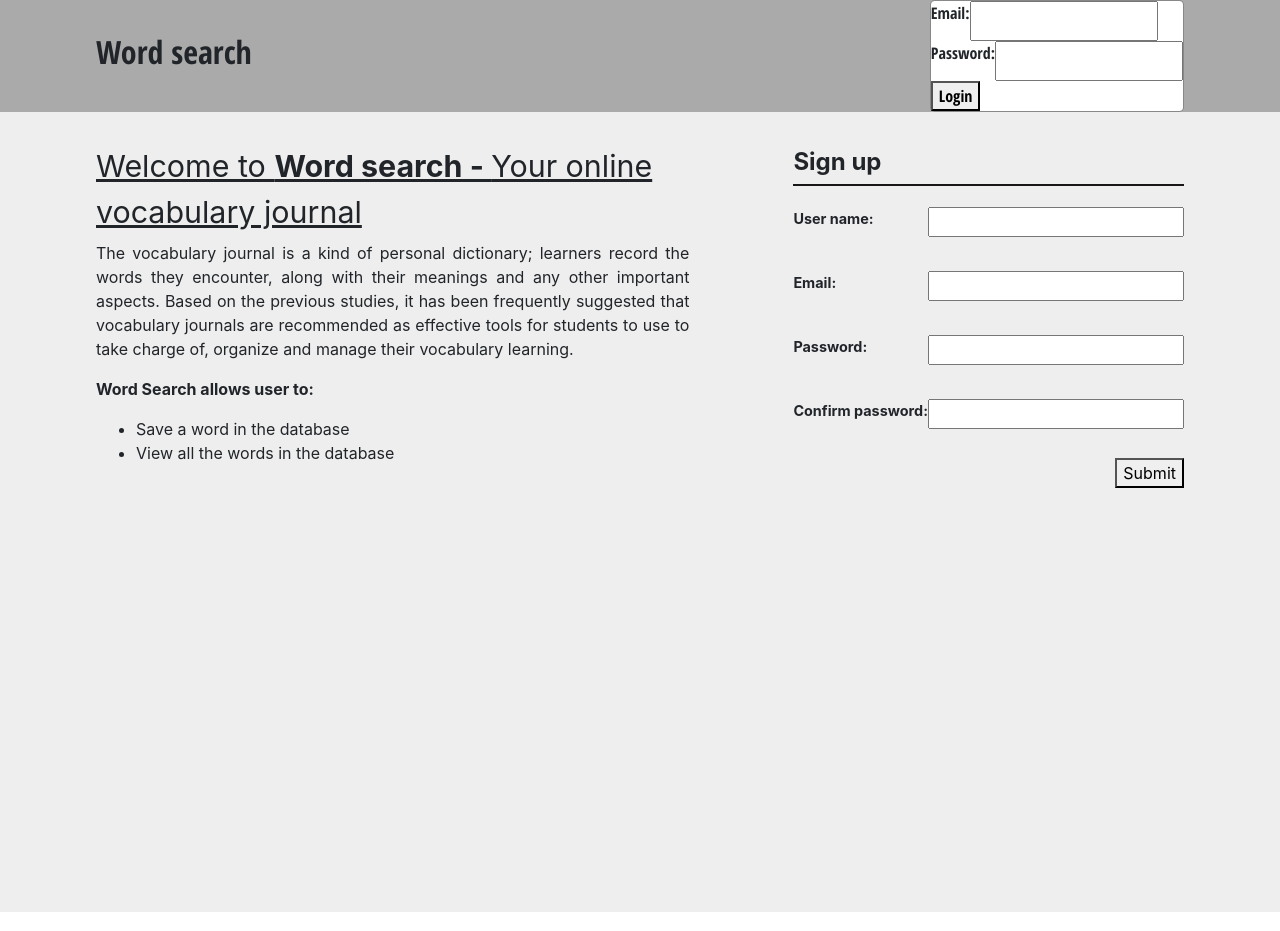
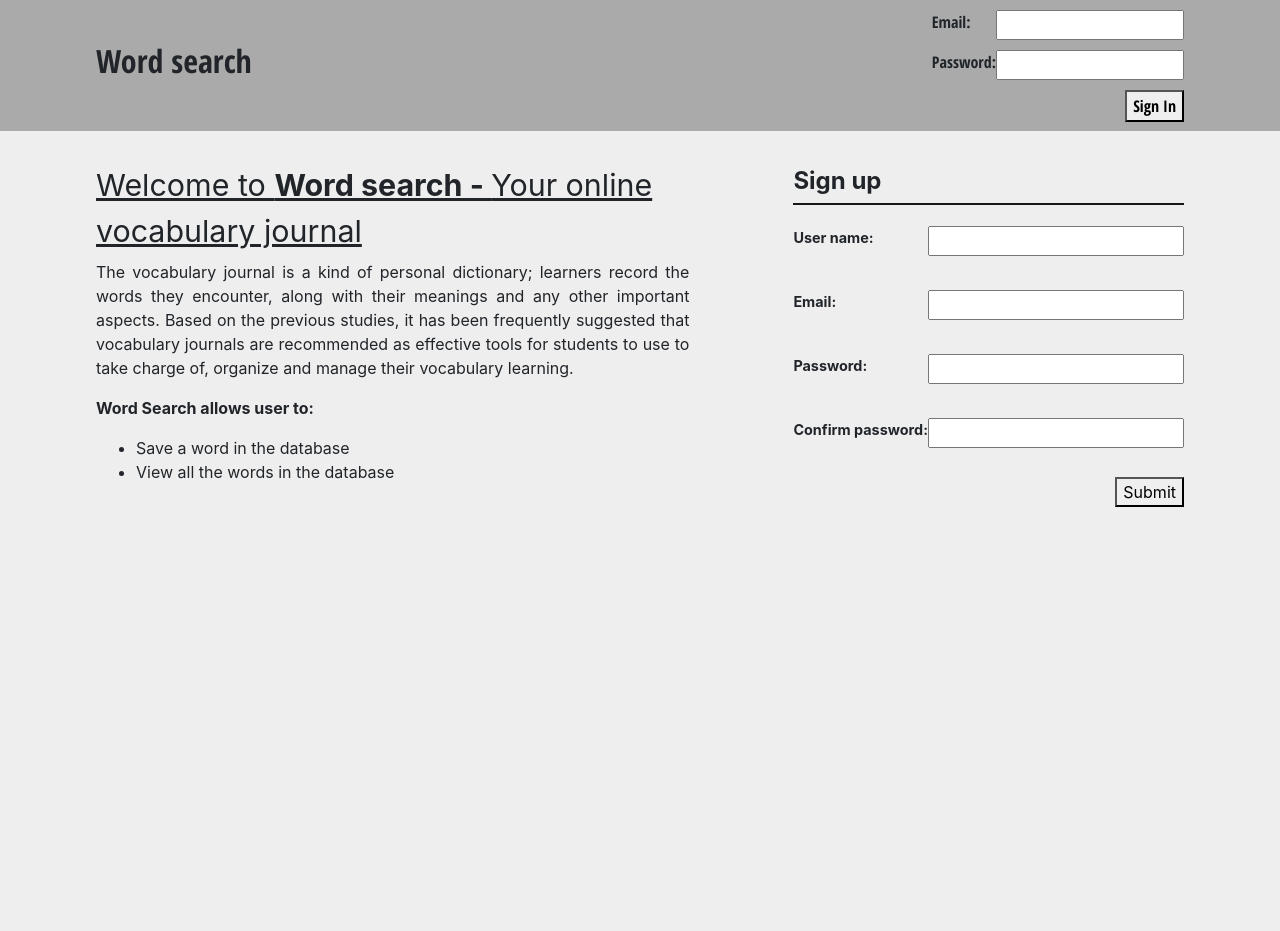
Before and after one commit to AdiCoder94/WordSearchRepo, a React (Create React App) app in the folder wordsearch-frontend/: page / in a window 1280 px wide. Built offline with nearby package versions, Linux system fonts and the light colour scheme.

Commit message:
Landing page designed

```diff
--- a/wordsearch-frontend/src/components/Components/signinformComponent.js
+++ b/wordsearch-frontend/src/components/Components/signinformComponent.js
@@ -7,6 +7,21 @@ import { frontendURL, memberDashboardURL } from '../../config/constants';
 import '../../scss/base_styles.scss';
 import '../../scss/article_styles.scss';
 import Spinner from "../Components/spinner";
+
+function SignInLoadingComponent(){
+	console.log('loading')
+	return(
+		<div className='loader-container'>
+			{/* <Spinner /> */}
+			<p className='pleasewait-txt'>Please wait...</p>
+
+			</div>)
+}
+
+function ErrMessageComponent(props){
+	return(
+		<p className='message-container'>{props.msg}</p>)
+}
 
 class SigninFormComponent extends Component{
 	constructor(){
@@ -32,33 +47,53 @@ class SigninFormComponent extends Component{
 			window.sessionStorage.setItem('token', this.props.signinState.token)
 			window.location.href = `${frontendURL}${memberDashboardURL}`
 		}
+		if(this.props.signinState.isFetching){
+			console.log('hello')
+		}
 	}
 
 	render(){
-		let hideModalClassName, loaderClassName, messageClassName;
+		let hideModalClassName, statusDisplayComponent;
 		(this.state.viewLoginModal) ? (hideModalClassName = "modal-container") : (hideModalClassName="hidden");
-		(this.props.signinState.isFetching) ? (loaderClassName = 'loader-container flex-row') : (loaderClassName = 'hidden');
-		(this.props.signinState.isErr) ? (messageClassName='message-container') : (messageClassName = 'hidden');
+		// (this.props.signinState.isFetching) ? (loaderClassName = 'loader-container flex-row') : (loaderClassName = 'hidden');
+		// (this.props.signinState.isErr) ? (messageClassName='message-container') : (messageClassName = 'hidden');
+
+		(this.props.signinState.isFetching) ? (statusDisplayComponent = <SignInLoadingComponent />) : (statusDisplayComponent = <React.Fragment />);
+		(this.props.signinState.isErr) ? (statusDisplayComponent = <ErrMessageComponent msg={this.props.signinState.err} />) : (statusDisplayComponent = <React.Fragment />);
 
 		var { signUpEmail, logInPassword } = this.state
 		const userCred = { signUpEmail, logInPassword }
 
 		return(
 			<React.Fragment>
-				<div>
-					<div className="modal-content flex-column">
+					<div className="userprofile-console flex-column">
 						<div className="username-section flex-row">
 							<p className="username-subheading">Email:</p>
 							<input type='text' value={signUpEmail} onChange={this.onTextboxChangeUserName} /></div>
 						<div className="password-section flex-row">
 							<p className="password-subheading">Password:</p>
 							<input type='password' value={logInPassword} onChange={this.onTextboxChangeLogInPassword} /></div>
-						<div className='login-cancel-holder flex-row'>
-							<button className="submit-form-btn modal-btn" onClick={() => this.props.onSignIn(userCred)}>Login</button></div>
-						<div className={loaderClassName}>
-							<Spinner />
-							<p className='pleasewait-txt'>Please wait...</p></div>
-						<p className={messageClassName}>{this.props.signinState.err}</p></div></div></React.Fragment>)}}
+						{/* <div className='signin-holder'>
+							<div className='requeststatus-display flex-column'>
+								<p className={messageClassName}>{this.props.signinState.err}</p>
+								<div className={loaderClassName}>
+									<Spinner />
+								<p className='pleasewait-txt'>Please wait...</p></div>
+							</div>
+ 							<button className="signin-btn modal-btn" onClick={() => this.props.onSignIn(userCred)}>Sign In</button>
+
+
+
+
+
+						 </div> */}
+						 <div className='signin-holder flex-row'>
+								{statusDisplayComponent}
+						 		<button className="signin-btn modal-btn" onClick={() => this.props.onSignIn(userCred)}>Sign In</button>
+						 </div>
+
+
+						 </div></React.Fragment>)}}
 
 const mapStateToProps = (state) => {
 	return {
--- a/wordsearch-frontend/src/components/Components/signupformComponent.js
+++ b/wordsearch-frontend/src/components/Components/signupformComponent.js
@@ -18,11 +18,11 @@ class SignupFormComponent extends Component{
 			signUpPassword:'',
 			signUpPasswordConfirm:'' }
 
-		this.hideModal = this.hideModal.bind(this);
 		this.onTextboxChangeUserName = this.onTextboxChangeUserName.bind(this);
 		this.onTextboxChangeSignUpEmail = this.onTextboxChangeSignUpEmail.bind(this);
 		this.onTextboxChangeSignUpPassword = this.onTextboxChangeSignUpPassword.bind(this);
-		this.onTextboxChangeSignUpPasswordConfirm = this.onTextboxChangeSignUpPasswordConfirm.bind(this); }
+		this.onTextboxChangeSignUpPasswordConfirm = this.onTextboxChangeSignUpPasswordConfirm.bind(this);
+	}
 
 	onTextboxChangeUserName(e){
 		this.setState({ signUpUsername:e.target.value })}
@@ -36,19 +36,12 @@ class SignupFormComponent extends Component{
 	onTextboxChangeSignUpPasswordConfirm(e){
 		this.setState({ signUpPasswordConfirm:e.target.value } )}
 
-	// closing the modal on clicking Cancel
-	hideModal(){
-		this.setState({ viewSignUpModal:false }, () => {
-			this.props.headerBtnActive(this.state.viewSignUpModal)
-			this.props.isModalClosed(this.state.viewSignUpModal)})}
-
 	componentDidUpdate(){
 		if(this.props.signupState.isSuccess && !this.props.signupState.isFetching){ this.hideModal() }
 	}
 
 	render(){
-		let hideModalClassName, loaderClassName, messageClassName;
-		(this.state.viewSignUpModal) ? (hideModalClassName = 'modal-container') : (hideModalClassName='hidden');
+		let loaderClassName, messageClassName;
 		(this.props.signupState.isFetching) ? (loaderClassName = 'loader-container flex-row') : (loaderClassName = 'hidden');
 		(this.props.signupState.isErr) ? (messageClassName='message-container') : (messageClassName = 'hidden');
 
@@ -59,11 +52,10 @@ class SignupFormComponent extends Component{
 			signUpPasswordConfirm } = this.state
 
 		const userDetail = { signUpUsername, signUpEmail, signUpPassword, signUpPasswordConfirm }
-
 		return(
 			<React.Fragment>
 				<p className='signupform-heading'>Sign up</p>
-				<hr />
+				<hr/>
 				<div className="username-section flex-row">
 					<p className="username-subheading">User name:</p>
 					<input type='text' onChange={this.onTextboxChangeUserName} value={signUpUsername} /></div>
@@ -76,11 +68,12 @@ class SignupFormComponent extends Component{
 				<div className="confirm-password-section flex-row">
 					<p className="confirm-password-subheading">Confirm password:</p>
 					<input type='password' onChange={this.onTextboxChangeSignUpPasswordConfirm} value={signUpPasswordConfirm} /></div>
-				<button className="submit-form-btn modal-btn" onClick={() => this.props.onSignUp(userDetail)}>Submit</button>
+				<div className='signup-holder'>
+						<button className="submit-form-btn modal-btn" onClick={() => this.props.onSignUp(userDetail)}>Submit</button></div>
+				<p className={messageClassName}>{this.props.signupState.err}</p>
 				<div className={loaderClassName}>
 					<Spinner />
-					<p className='pleasewait-txt'>Please wait...</p></div>
-					<p className={messageClassName}>{this.props.signupState.err}</p></React.Fragment>)}}
+					<p className='pleasewait-txt'>Please wait...</p></div></React.Fragment>)}}
 
 const mapStateToProps = (state) => {
 	return {
--- a/wordsearch-frontend/src/scss/base_styles.scss
+++ b/wordsearch-frontend/src/scss/base_styles.scss
@@ -11,8 +11,6 @@ body,
         height: 100%
     }
 }
-
-
 
 .flex-row {
     display: flex;
--- a/wordsearch-frontend/src/scss/header_styles.scss
+++ b/wordsearch-frontend/src/scss/header_styles.scss
@@ -17,24 +17,27 @@
     }
 }
 
-//member header
-.search-word-text {
-    margin-right: 0.3em;
-}
-
-.search-newword-textfield {
-    width: 20em;
-}
-
-a {
-    text-decoration: none;
-
-    .enter-newword-link, .view-all-words-link {
-        color: black;
-        margin-right: 0.5em;
+.userprofile-console{
+    padding: 0.3em 0 0.3em 0;
+    .username-section, .password-section{
+        justify-content: space-between;
+        align-items: center;
+        .username-subheading, .password-subheading{
+            position: relative;
+            top: 0.3em;
+        }
     }
 
-    &:hover {
-        text-decoration: underline;
+    .requeststatus-display{
+        border: 1px solid red;
+    }
+    .signin-holder{
+        justify-content: space-between;
+        padding: 0.3em 0;
+        margin: 0 !important;
+        .signin-btn{
+            margin-left: auto;
+            height: 2em;
+        }
     }
 }
--- a/wordsearch-frontend/src/scss/pages_styles/landingpage.scss
+++ b/wordsearch-frontend/src/scss/pages_styles/landingpage.scss
@@ -50,12 +50,11 @@
         white-space: nowrap;
         font-weight: bold;
       }
-
-      // .login-can
     }
-
-    .submit-form-btn {
-      float: right;
+    .signup-holder{
+      .submit-form-btn {
+        float: right;
+      }
     }
   }
 }
```
